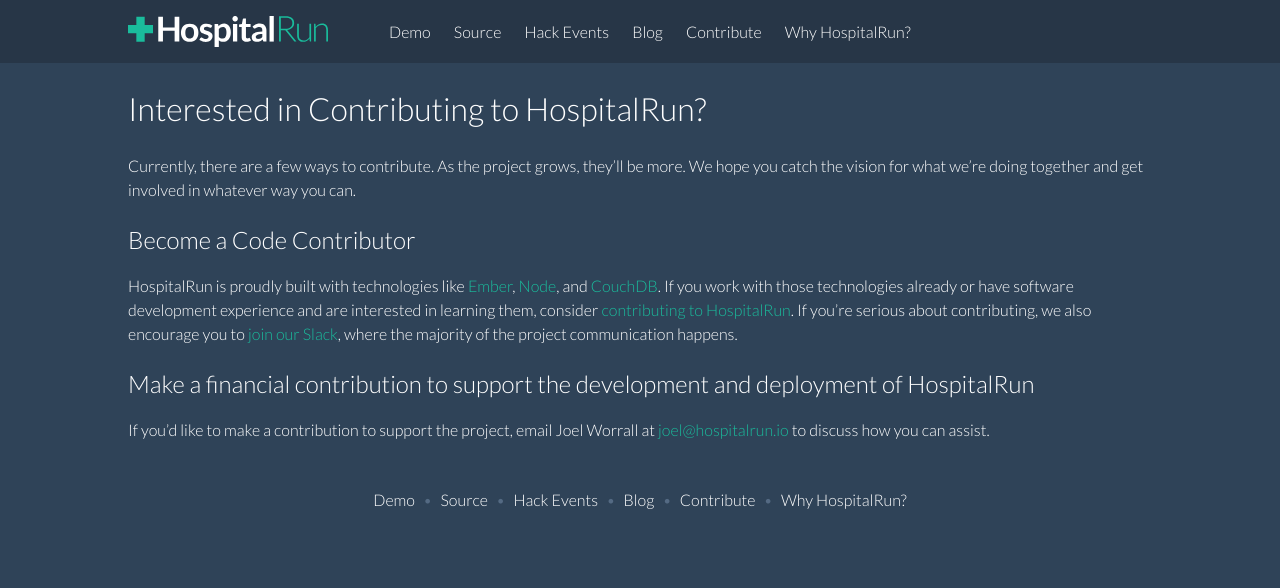
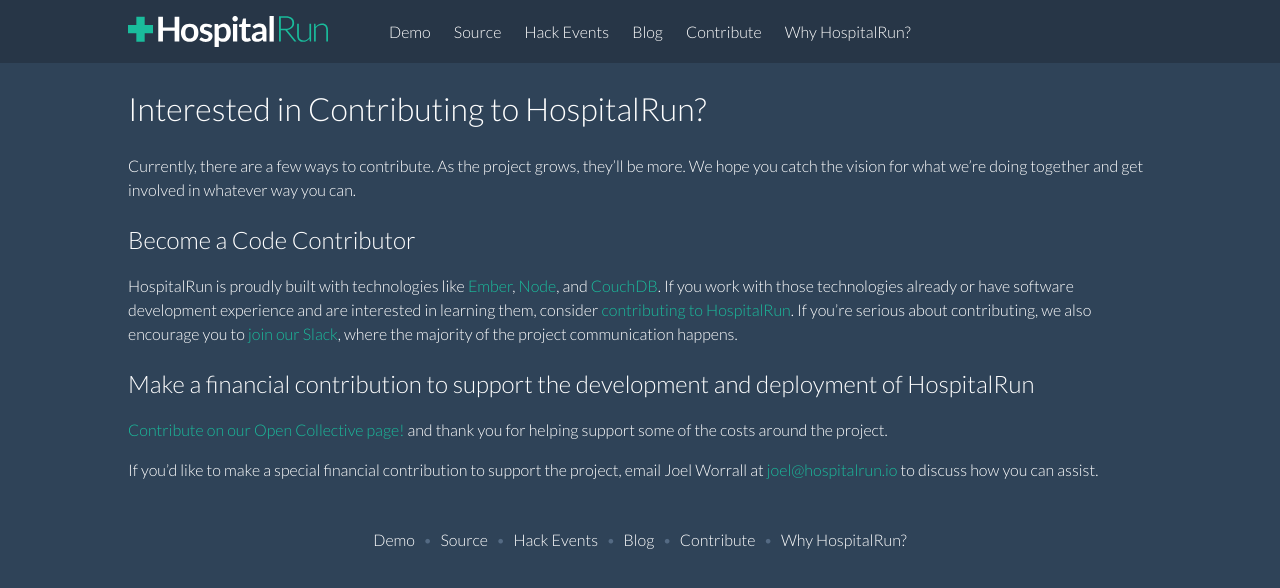
Before and after one commit to HospitalRun/hospitalrun.io, a Jekyll site: the page built from contribute/index.md, in a window 1280 px wide. Shown: the top 588 px of the page. Built offline with Jekyll 4.4.1, drawn with Linux system fonts in a browser that asks for light colours.

Commit message:
Adding Open Collective

```diff
--- a/contribute/index.md
+++ b/contribute/index.md
@@ -10,4 +10,6 @@ Currently, there are a few ways to contribute. As the project grows, they'll be
 HospitalRun is proudly built with technologies like [Ember](http://emberjs.com), [Node](http://nodejs.org), and [CouchDB](http://couchdb.apache.org/). If you work with those technologies already or have software development experience and are interested in learning them, consider [contributing to HospitalRun](https://github.com/HospitalRun/hospitalrun-frontend/blob/master/.github/CONTRIBUTING.md). If you're serious about contributing, we also encourage you to [join our Slack](https://hospitalrun-slackin.herokuapp.com/), where the majority of the project communication happens.
 
 ## Make a financial contribution to support the development and deployment of HospitalRun
-If you'd like to make a contribution to support the project, email Joel Worrall at <mailto:joel@hospitalrun.io> to discuss how you can assist.
+[Contribute on our Open Collective page!](https://opencollective.com/hospitalrun-frontend) and thank you for helping support some of the costs around the project.
+
+If you'd like to make a special financial contribution to support the project, email Joel Worrall at <mailto:joel@hospitalrun.io> to discuss how you can assist.
```
